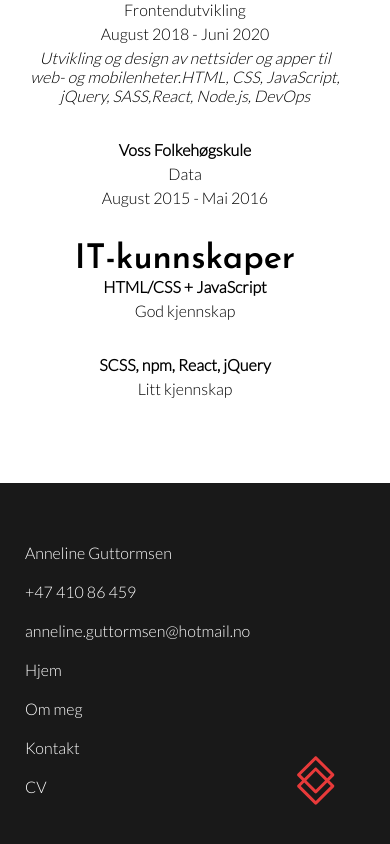
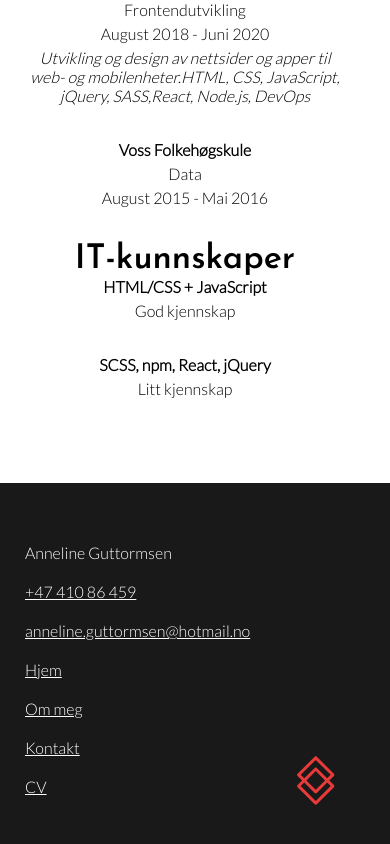
Before and after one commit to annelineguttormsen/portfolio2, a React (Create React App) app: page /cv in a window 390 px wide. Shown: the part 622-1466 px from the top of the page. Built offline with nearby package versions, Linux system fonts and the light colour scheme.

Commit message:
tekst oppdateringer

```diff
--- a/src/components/Footer.js
+++ b/src/components/Footer.js
@@ -7,8 +7,8 @@ export default function Footer() {
             <div className="col-4 col-md-6 col-xs-12 footer__list">
                 <ul>
                     <li>Anneline Guttormsen</li>
-                    <li>+47 410 86 459</li>
-                    <li>anneline.guttormsen@hotmail.no</li>
+                    <li><a href="tel:+4741086459">+47 410 86 459</a></li>
+                    <li><a href="mailto:anneline.guttormsen@hotmail.no">anneline.guttormsen@hotmail.no</a></li>
                 </ul>
             </div>
             <div className="col-4 col-md-6 col-xs-12 footer__list">
--- a/src/components/Home.js
+++ b/src/components/Home.js
@@ -26,7 +26,7 @@ export default function Home() {
                     <img className="projects__article__icon" src="github_logo.svg" alt="Github Logo"/><a href="https://github.com/annelineguttormsen/semesterprosjekt2">Kildekode for semesterprosjekt</a>
                 </div>
                 <div className="col-6 col-xs-12 projects__article__image">
-                    <img alt="Semesterprosjekt illustrerende bilde" src="https://upload.wikimedia.org/wikipedia/commons/8/89/Portrait_Placeholder.png"/>
+                    <img alt="Semesterprosjekt illustrerende bilde" src="got_logo.svg"/>
                 </div>
                 <div className="col-xs-12 projects__article__text projects__article__text--mobile">
                     <h3>Semesterprosjekt</h3>
@@ -44,6 +44,9 @@ export default function Home() {
                     <p>
                         Den endelige oppgaven for JavaScript Frameworks 2 handlet om å lage et React prosjekt med routing, søkefunksjon og inputvalidering.
                     </p>
+                    <p>
+                        Prosjektet viste ikke bare hva vi hadde lært av basic React men også Node.js.
+                    </p>
                     <img className="projects__article__icon" src="github_logo.svg" alt="Github Logo"/><a href="https://github.com/annelineguttormsen/jsf_ca">Kildekode for React Course Assignment</a>
                 </div>
             </div>
@@ -51,7 +54,7 @@ export default function Home() {
                 <div className="col-6 projects__article__text projects__article__text--right">
                     <h3>Portfolio 1</h3>
                     <p>
-                    Lorem ipsum dolor sit amet, consectetuer adipiscing elit, sed diam nonummy nibh euismod tincidunt ut laoreet dolore magna aliquam erat volutpat. Ut wisi enim ad minim veniam, quis nostrud exerci tation ullamcorper suscipit lobortis nisl ut aliquip ex ea commodo consequat. Duis autem vel eum iriure dolor in hendrerit in vulputate velit esse molestie consequat, vel illum dolore eu feugiat nulla facilisis at vero eros et accumsan et iusto odio dignissim
+                    Ved slutten av første året på Frontendutvikling fikk vi også i oppgave å lage en portfolio. Dette prosjektet var litt mer fokusert på planlegging av selve prosjektet og vise hva vi hadde lært i Adobe Illustrator.
                     </p>
                     <img className="projects__article__icon" src="github_logo.svg" alt="Github Logo"/><a href="https://github.com/annelineguttormsen/portfolio1">Kildekode for Portfolio 1</a>
                 </div>
@@ -61,7 +64,7 @@ export default function Home() {
                 <div className="col-xs-12 projects__article__text projects__article__text--mobile">
                     <h3>Portfolio 1</h3>
                     <p>
-                    Lorem ipsum dolor sit amet, consectetuer adipiscing elit, sed diam nonummy nibh euismod tincidunt ut laoreet dolore magna aliquam erat volutpat. Ut wisi enim ad minim veniam, quis nostrud exerci tation ullamcorper suscipit lobortis nisl ut aliquip ex ea commodo consequat. Duis autem vel eum iriure dolor in hendrerit in vulputate velit esse molestie consequat, vel illum dolore eu feugiat nulla facilisis at vero eros et accumsan et iusto odio dignissim
+                    Ved slutten av første året på Frontendutvikling fikk vi også i oppgave å lage en portfolio. Dette prosjektet var litt mer fokusert på planlegging av selve prosjektet og vise hva vi hadde lært i Adobe Illustrator.
                     </p>
                     <img className="projects__article__icon" src="github_logo.svg" alt="Github Logo"/><a href="https://github.com/annelineguttormsen/portfolio1">Kildekode for Portfolio 1</a>
                 </div>
--- a/src/index.css
+++ b/src/index.css
@@ -303,6 +303,9 @@ h3 {
 .footer a {
   color: white;
 }
+.footer a:hover {
+  text-decoration: underline;
+}
 .footer__list {
   display: inline-block;
   vertical-align: top;
@@ -468,6 +471,10 @@ h3 {
   .about__icon {
     display: none;
   }
+
+  .footer a {
+    text-decoration: underline;
+  }
 }
 @media only screen and (max-width: 576px) {
   [class^=col] {
--- a/src/index.scss
+++ b/src/index.scss
@@ -268,6 +268,9 @@ h3 {
     position:relative;
     a {
         color:white;
+        &:hover {
+            text-decoration:underline;
+        }
     }
     &__list {
         display:inline-block;
--- a/src/partials/_media.scss
+++ b/src/partials/_media.scss
@@ -120,6 +120,11 @@
             display:none;
         }
     }
+    .footer {
+        a {
+            text-decoration:underline;
+        }
+    }
 }
 @media only screen and (max-width:576px) {
     [class^="col"] {
```
Also changed, not shown: public/got_logo.svg (added), 1 other file (tests, documents, lock files or other folders).
